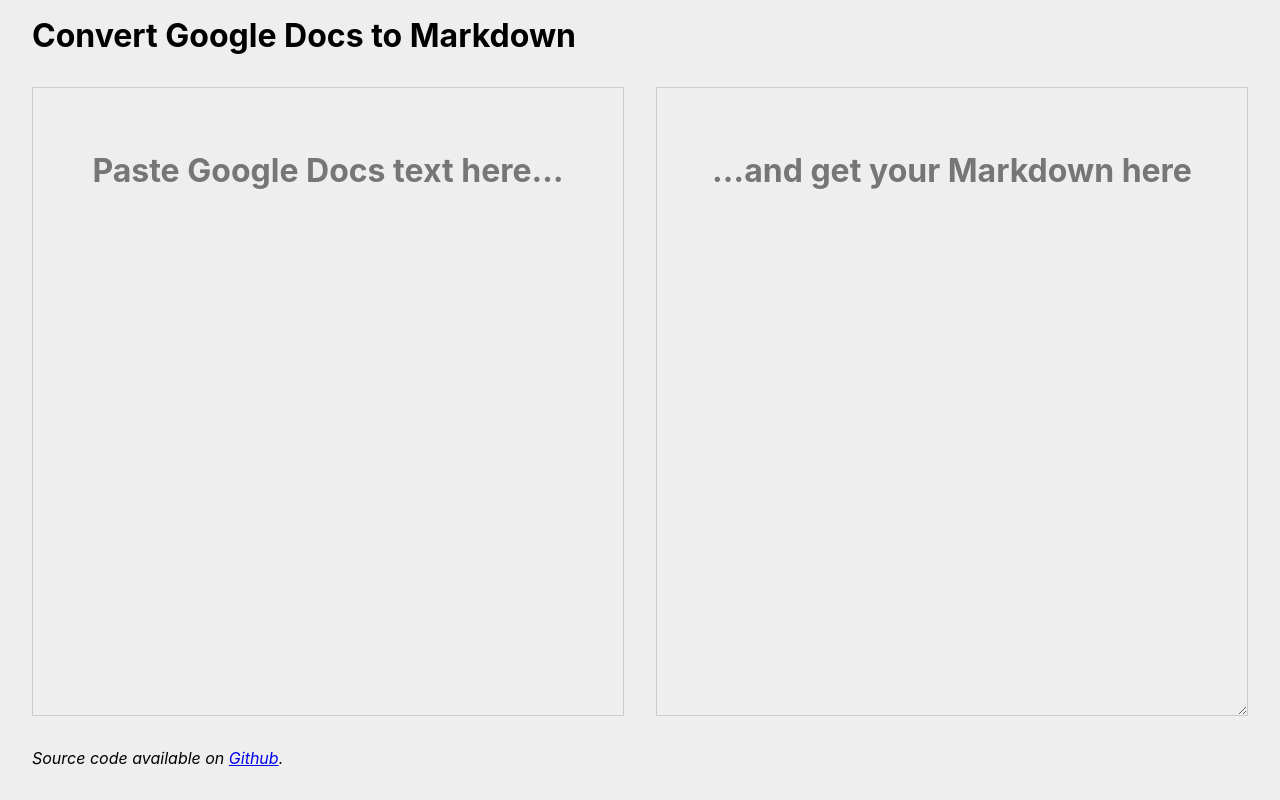
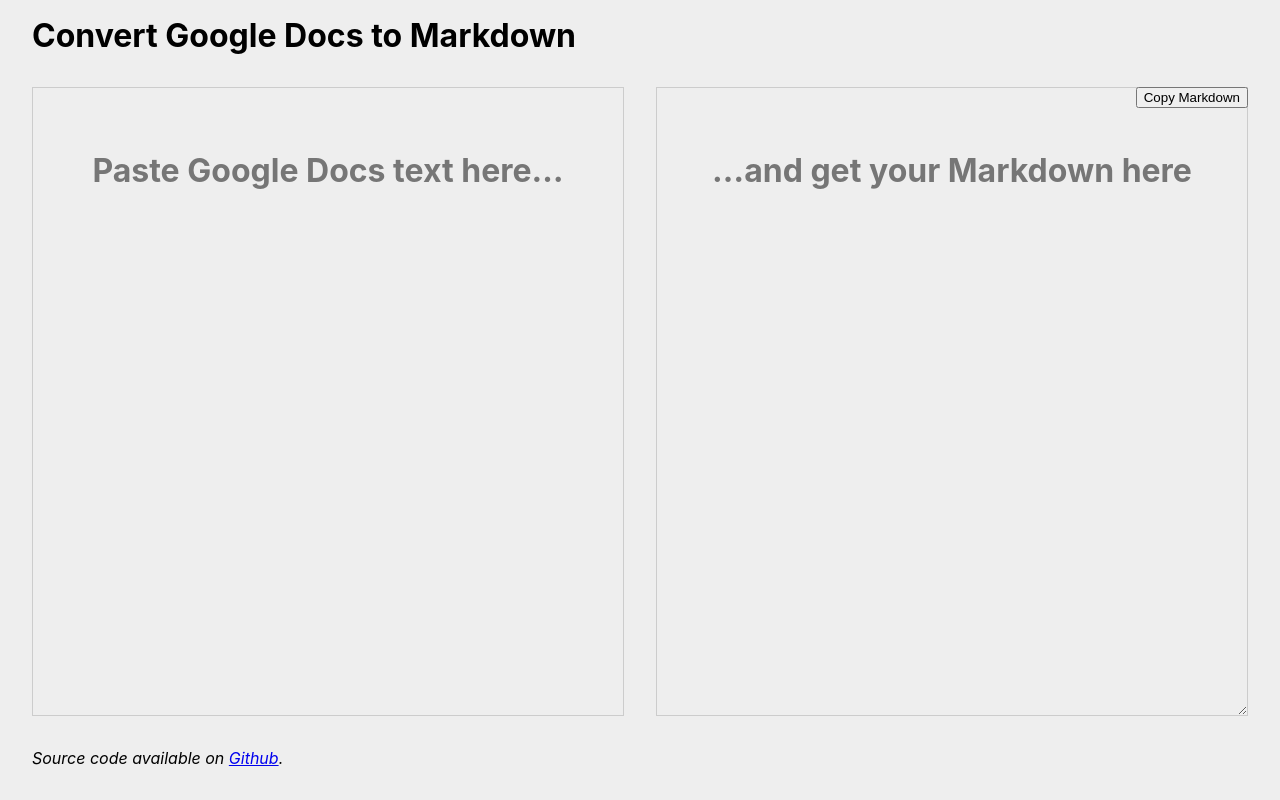
Before and after one commit to Mr0grog/google-docs-to-markdown, a website built with webpack: page index.html in a window 1280 px wide. Built offline with nearby package versions, Linux system fonts and the light colour scheme.

Commit message:
Add button to copy output to clipboard

```diff
--- a/index.html
+++ b/index.html
@@ -97,7 +97,21 @@
         padding: 0 2em 1em;
         font-style: italic;
       }
+
+      #copy-button {
+        position: absolute;
+        right: 0;
+        top: 0;
+        z-index: 2;
+      }
     </style>
+
+    <script>
+      function copyToClipboard(contentId) {
+        var copyText = document.getElementById(contentId).value;
+        navigator.clipboard.writeText(copyText);
+      }
+    </script>
   </head>
   <body>
     <header id="app-header">
@@ -111,7 +125,7 @@
       </div>
 
       <div id="output-area">
-        <!-- TODO: copy button -->
+        <button id="copy-button" onclick="copyToClipboard('output')">Copy Markdown</button>
         <p class="instructions">…and get your Markdown here</p>
         <textarea id="output" class="input-field"></textarea>
       </div>
```
